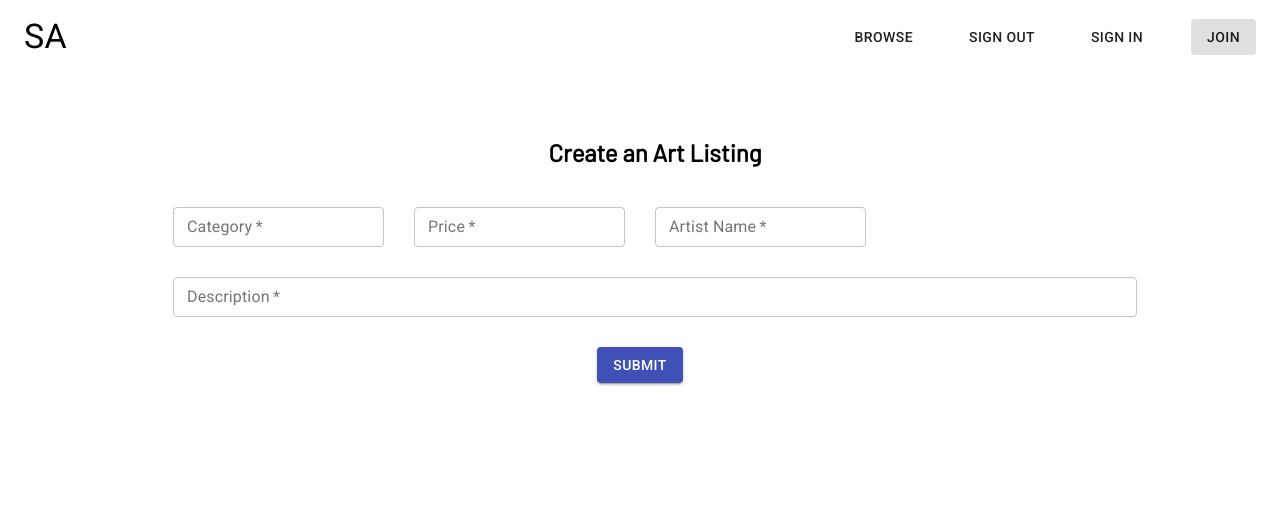
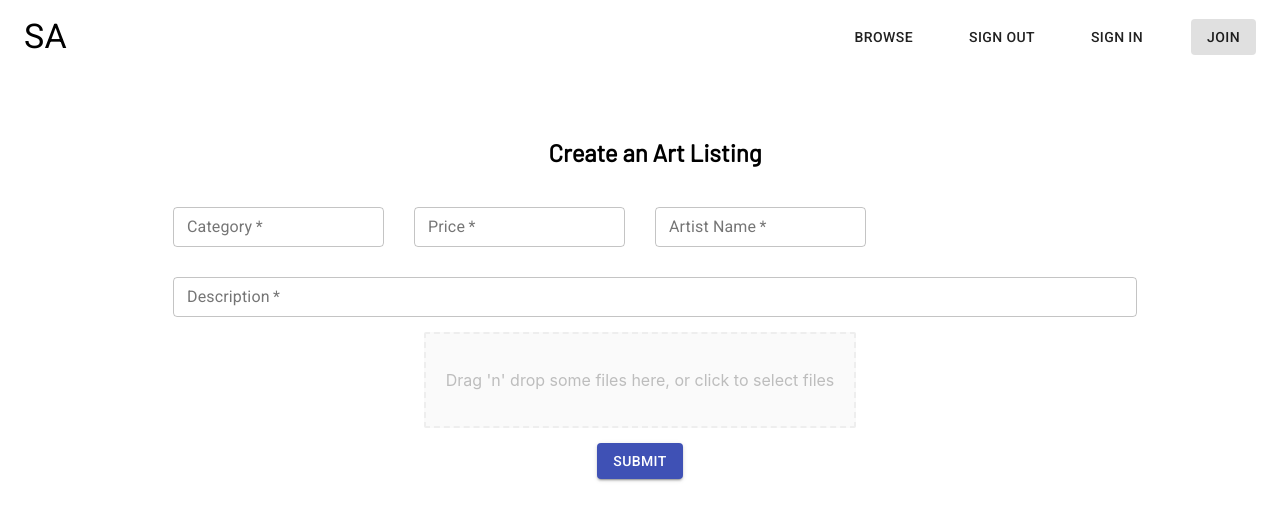
Before and after one commit to BloomTech-Labs/student-art-collection-fe, a React (Create React App) app: page /admin/artwork/new in a window 1280 px wide. Shown: the top 520 px of the page. Built offline with nearby package versions, Linux system fonts and the light colour scheme; no server answers; sample sign-in values are in the browser's storage.

Commit message:
file upload component created

```diff
--- /dev/null
+++ b/src/components/FileUpload.js
@@ -0,0 +1,57 @@
+import React from 'react';
+import {useDropzone} from 'react-dropzone';
+import styled from 'styled-components';
+
+const FileUpload = (props) => {
+
+const {
+    acceptedFiles,
+    getRootProps,
+    getInputProps,
+    isDragActive,
+    isDragAccept,
+    isDragReject
+  } = useDropzone({accept: 'image/jpeg, image/png'});
+
+  return (
+    <div className="container">
+      <Container {...getRootProps({isDragActive, isDragAccept, isDragReject})}>
+        <input {...getInputProps()} />
+        <p>Drag 'n' drop some files here, or click to select files</p>
+      </Container>
+    </div>
+  );
+};
+
+const getColor = (props) => {
+    if (props.isDragAccept) {
+        return '#00e676';
+    }
+    if (props.isDragReject) {
+        return '#ff1744';
+    }
+    if (props.isDragActive) {
+        return '#2196f3';
+    }
+    return '#eeeeee';
+  }
+
+  const Container = styled.div`
+    flex: 1;
+    display: flex;
+    flex-direction: column;
+    align-items: center;
+    padding: 20px;
+    border-width: 2px;
+    border-radius: 2px;
+    border-color: ${props => getColor(props)};
+    border-style: dashed;
+    background-color: #fafafa;
+    color: #bdbdbd;
+    outline: none;
+    transition: border .24s ease-in-out;
+  `;
+
+
+
+export default FileUpload;
--- a/src/components/forms/Submission.js
+++ b/src/components/forms/Submission.js
@@ -1,9 +1,11 @@
-import React, { useState } from 'react';
-import { useMutation } from 'react-apollo';
-import { gql } from 'apollo-boost';
-import TextField from '@material-ui/core/TextField';
-import Button from '@material-ui/core/Button';
-import Box from '@material-ui/core/Box';
+import React, { useState } from 'react'
+import { useMutation } from 'react-apollo'
+import { gql } from 'apollo-boost'
+import TextField from '@material-ui/core/TextField'
+import Button from '@material-ui/core/Button'
+import Box from '@material-ui/core/Box'
+import FileUpload from '../FileUpload'
+
 
 //Should category be int or string?
 const SUBMISSION = gql`
@@ -28,25 +30,25 @@ const SUBMISSION = gql`
       description
     }
   }
-`;
+`
 
 export { SUBMISSION }
 
 const Submission = () => {
-  const [category, setCategory] = useState('');
-  const [price, setPrice] = useState('');
-  const [artistName, setArtistName] = useState('');
+  const [category, setCategory] = useState('')
+  const [price, setPrice] = useState('')
+  const [artistName, setArtistName] = useState('')
   // const [sold, setSold] = useState(''); *should include this when updating item, plan is to use radio for check-mark to verify if sold or not (boolean)
-  const [description, setDescription] = useState('');
-
-  const [submitArt, { data, loading, error }] = useMutation(SUBMISSION);
+  const [description, setDescription] = useState('')
+  const [file, setFile] = useState(null)
+  const [submitArt, { data, loading, error }] = useMutation(SUBMISSION)
 
   const onSubmit = e => {
     e.preventDefault()
     submitArt({
       variables: { category, price, artistName, description },
-    });
-  };
+    })
+  }
 
   if (error) {
     //? if server returns an error...
@@ -64,6 +66,7 @@ const Submission = () => {
     <>
       <h2 style={styles.heading}>Create an Art Listing</h2>
       <Box display='flex' justifyContent='center' style={styles.textfieldbox}>
+
         <form onSubmit={onSubmit}>
           <TextField
             variant='outlined'
@@ -120,10 +123,10 @@ const Submission = () => {
             onChange={e => setDescription(e.target.value)}
             required={true}
           />
-          <Box
-            display='flex'
-            justifyContent='center'
-          >
+          <Box display='flex' justifyContent='center'>
+          <FileUpload />
+          </Box>
+          <Box display='flex' justifyContent='center'>
             <Button
               variant='contained'
               style={styles.button}
@@ -136,8 +139,8 @@ const Submission = () => {
         </form>
       </Box>
     </>
-  );
-};
+  )
+}
 
 const styles = {
   heading: {
@@ -151,6 +154,6 @@ const styles = {
   button: {
     margin: 15,
   },
-};
+}
 
-export default Submission;
+export default Submission
```
